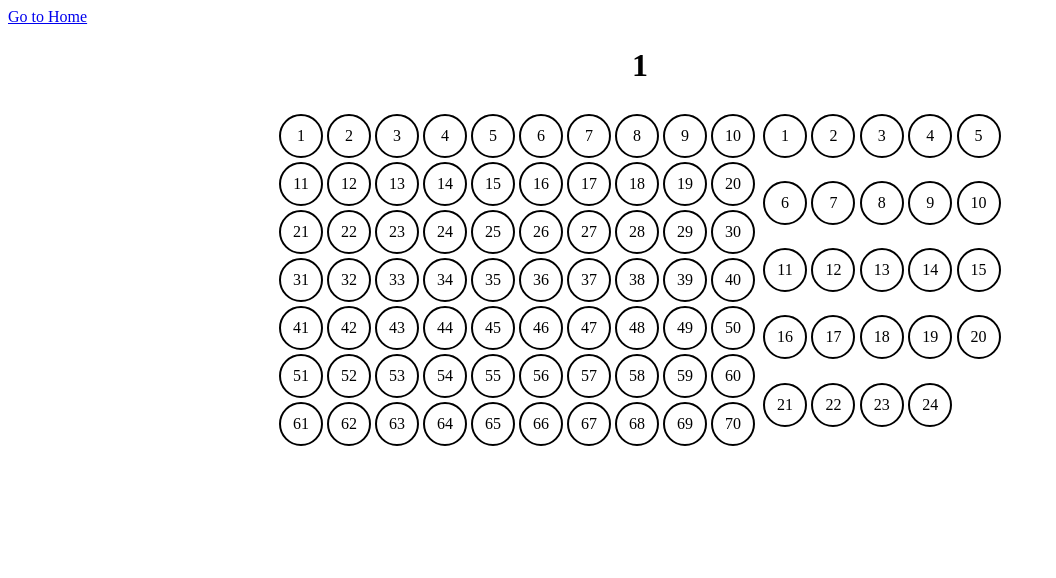
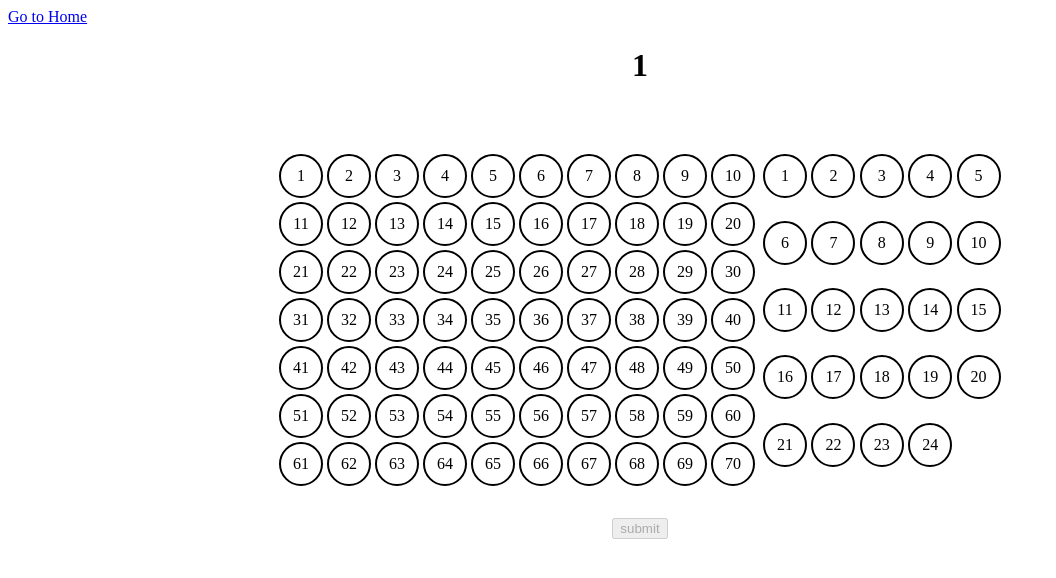
Before and after one commit to Merk42/lottery, a Vue app: page /etc/lottery/1/enter in a window 1280 px wide. Shown: the top 578 px of the page, without its empty margins (0-1056 px from the left). Built offline with nearby package versions, Linux system fonts and the light colour scheme.

Commit message:
save data

```diff
--- a/src/components/EnterEntry.vue
+++ b/src/components/EnterEntry.vue
@@ -40,16 +40,52 @@ const TYPE = computed<string>(() => {
     return route.params.lottery.toString()
 })
 
+const DATE = computed<string>(() => {
+    return route.query.date?.toString() ?? ''
+})
+
 const DR = {
     name: TYPE.value,
     date: "2025-09-06",
     base: [],
     extra: 0
 }
+/*
+Mega Millions
+ Tuesday and Friday
+
+Powerball
+ Monday, Wednesday and Saturday
+*/
+
+function save() {
+    const local = localStorage.getItem(DATE.value);
+    let data;
+    if (local) {
+        data = JSON.parse(local)
+        data.attempts.push({
+            base: baseNumbers.value,
+            extra: extraNumber.value[0]
+        })
+    } else {
+        data = {
+            name: TYPE.value,
+            date: DATE.value,
+            attempts: [
+                {
+                    base: baseNumbers.value,
+                    extra: extraNumber.value[0]
+                }
+            ]
+        }
+    }
+    localStorage.setItem(DATE.value, JSON.stringify(data))
+}
 </script>
 <template>
     <div class="layout" :class="TYPE">
-        <h1>{{ TYPE }}</h1>
+        <h1 class="allcolumns">{{ TYPE }}</h1>
+        <p class="allcolumns">{{ DATE }}</p>
         <div class="base grid">
             <label class="ball" v-for="n in highest">
                 {{ n }}
@@ -72,10 +108,11 @@ const DR = {
                     v-model="extraNumber" />
             </label>
         </div>
-        <Result :drawing="DR" :attempt="preview"/>
+        <Result :drawing="DR" :attempt="preview" class="allcolumns"/>
+        <div class="allcolumns" style="text-align: center;">
+            <button @click="save()" :disabled="!maxNumbers || !maxExtra">submit</button>
+        </div>
     </div>
-
-
 </template>
 
 <style scoped lang="css">
@@ -92,8 +129,7 @@ const DR = {
     grid-template-columns: repeat(var(--_across), minmax(0, 1fr));
     gap: .25rem;
 }
-h1,
-.grid+.grid+div{
+.allcolumns{
     grid-column: -1 / 1;
 }
 .ball{
```
